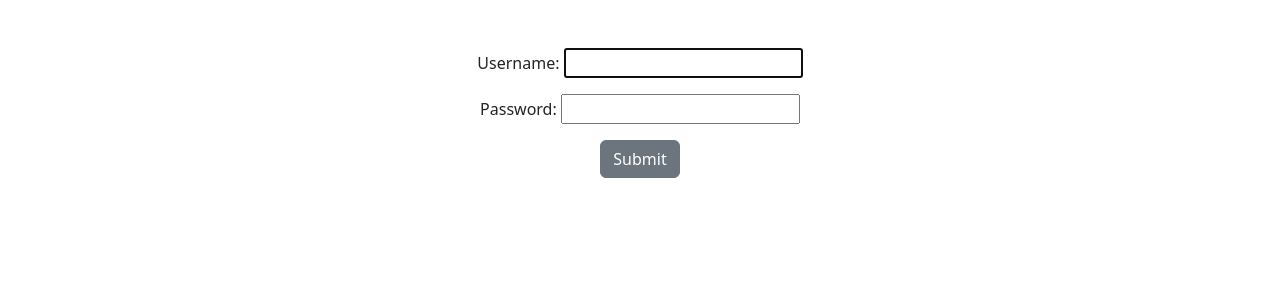
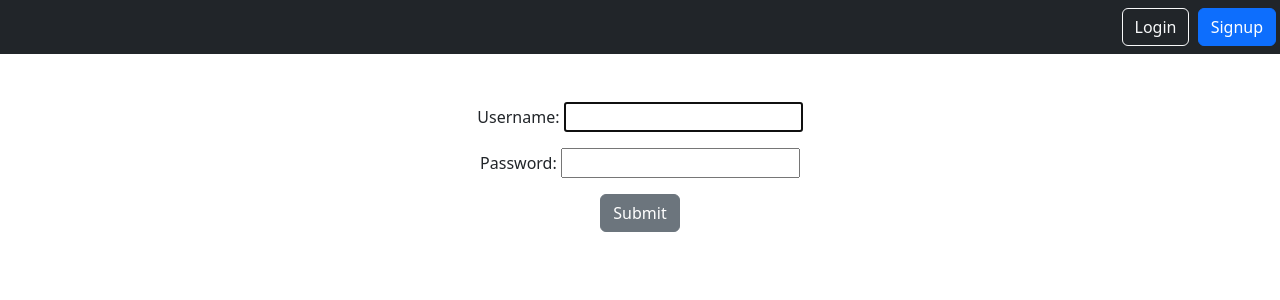
Before and after one commit to anarchopossum/Django-Notes, a Django app: page /login in a window 1280 px wide. Shown: the top 300 px of the page. Run offline with Django 4.2, Linux system fonts and the light colour scheme.

Commit message:
Added a NavBar to the site

```diff
--- a/static/templates/base.html
+++ b/static/templates/base.html
@@ -8,6 +8,21 @@
     <title>📝 Snake Notes 🐍</title>
 </head>
 <body>
+{# NavBar Section Here we can access login/Logout buttons #}
+<nav class="navbar navbar-dark bg-dark">
+    <div class="ms-auto">
+        {% if user.is_authenticated %}
+            <a href="{% url 'notes.new' %}" class="btn btn-outline-light me-1">Create</a>
+            <a href="{% url 'notes.list' %}" class="btn btn-outline-light me-1">Home</a>
+            <a href="{% url 'logout' %}" class="btn btn-outline-light me-1">Logout</a>
+        {% else %}
+            <a href="{% url 'login' %}" class="btn btn-outline-light me-1">Login</a>
+            <a href="{% url 'signup' %}" class="btn btn-primary me-1">Signup</a>
+        {% endif %}
+    </div>
+</nav>
+{# Here is the main Content Div this is what where items will be displayed from the Django app html pages  #}
+{# (for more reference look at /templates/ for each app #}
 <div class="my-5 text-center container">
     {% block content %}
     {% endblock %}
```
Also changed, not shown: db.sqlite3.
